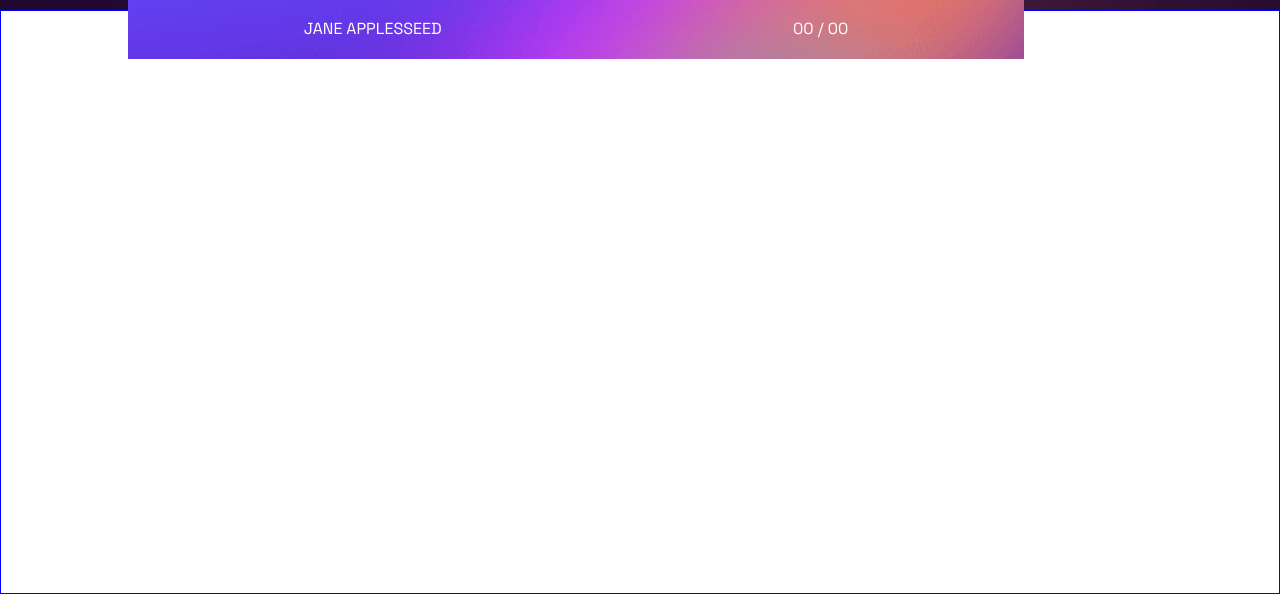
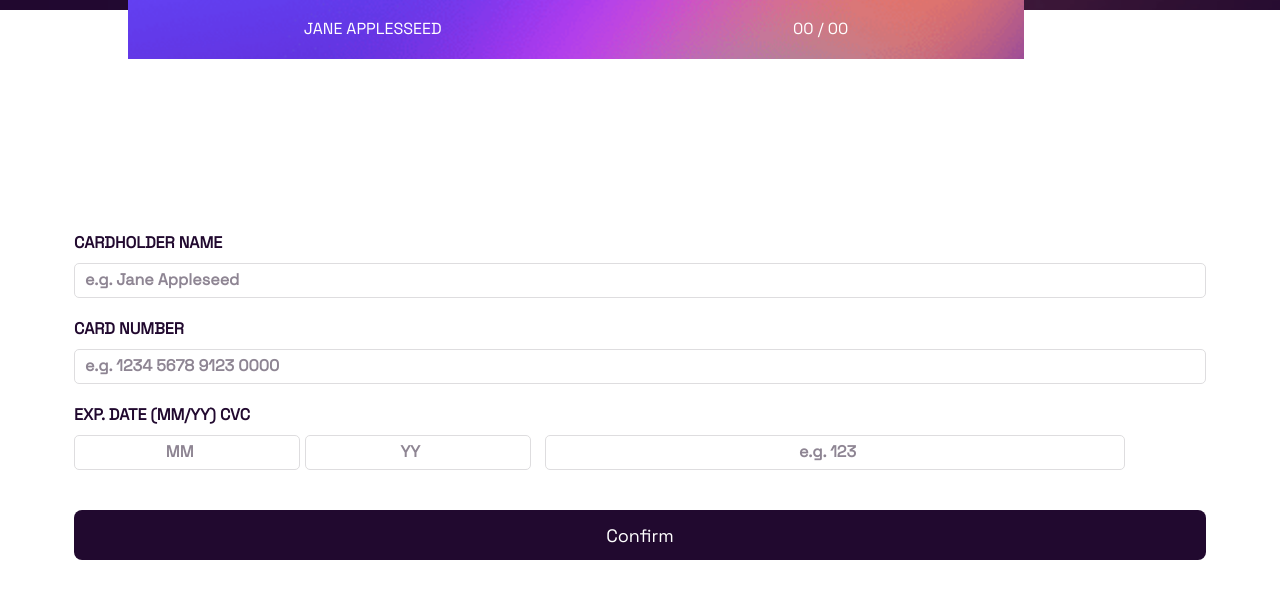
Before and after one commit to devRony1710/Interactive-card-details, a website: page index.html in a window 1280 px wide. Shown: the part 206-800 px from the top of the page. Drawn offline with Linux system fonts and the light colour scheme.

Commit message:
form template is ready

```diff
--- a/index.html
+++ b/index.html
@@ -37,7 +37,28 @@
 		</section>
 
 		<section class="form-container">
+			<form action="">
+					<label class="label" for="">CARDHOLDER NAME</label>
+					<input type="text" name="" id="" placeholder="e.g. Jane Appleseed">
 
+					<label class="label" for="">CARD NUMBER</label>
+					<input type="number" name="" id="" placeholder="e.g. 1234 5678 9123 0000">
+
+					<div class="expiration-cvc-container">
+						<label class="label" for="">
+							EXP. DATE (MM/YY)
+							<span >CVC</span>
+						</label>
+
+						<div class="expiration-cvc-inputs">
+							<input id="month-input" type="number" placeholder="MM">
+							<input id="year-input" type="number" placeholder="YY">
+							<input id="cvc-input" type="number" placeholder="e.g. 123">
+						</div>
+					</div>
+
+					<button>Confirm</button>
+			</form>
 		</section>
 
 	</main>
--- a/src/styles/styles.css
+++ b/src/styles/styles.css
@@ -83,6 +83,61 @@
 }
 
 .form-container {
-	height: 100%;
-	border: 1px solid blue;
+	margin-top: 15%;
 }
+
+.form-container form {
+	width: 90%;
+	padding: 10px;
+	margin: 0 auto;
+	display: flex;
+	flex-direction: column;
+}
+
+.label {
+	margin-top: 20px;
+	color: var(--very-dark-violet);
+	font-weight: bold;
+}
+
+.expiration-cvc-container {
+	margin-top: 20px;
+}
+
+input {
+	margin-top: 10px;
+	border: 1px solid var(--light-grayish-violet);
+	border-radius: 5px;
+	height: 35px;
+}
+
+input::placeholder {
+	padding-left: 10px;
+	font-size: 16px;
+	font-weight: bold;
+	color: var(--dark-grayish-violet);
+}
+
+.expiration-cvc-inputs input{
+	width: 20%;
+}
+
+.expiration-cvc-inputs input::placeholder{
+	padding: 0;
+	text-align: center;
+}
+
+#cvc-input {
+	margin-left: 10px;
+	width: calc(50% + 14px);
+}
+
+button {
+	margin-top: 40px;
+	height: 50px;
+	font-size: var(--font-size);
+	background-color: var(--very-dark-violet);
+	border: none;
+	border-radius: 8px;
+	color: var(--white);
+}
```
